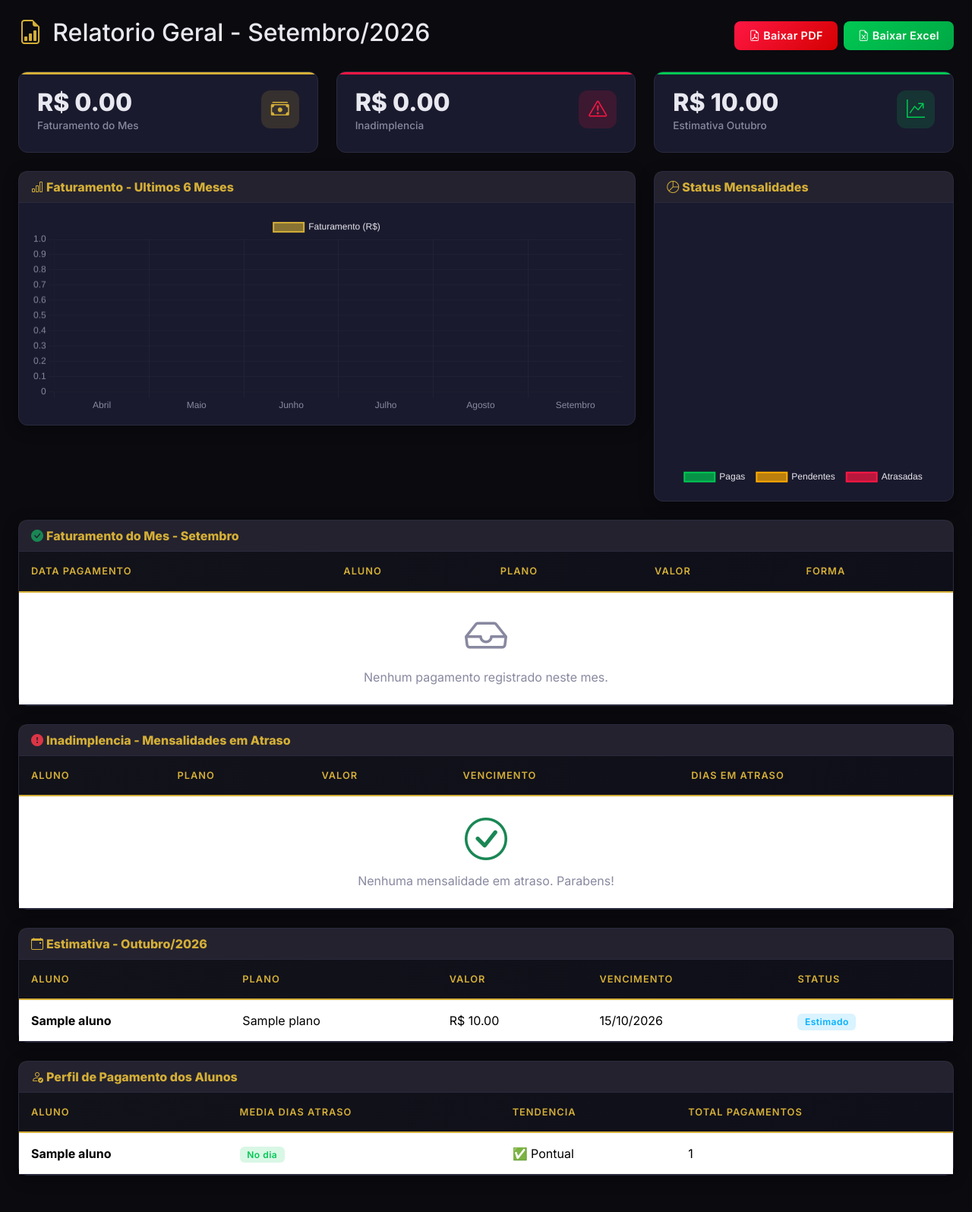
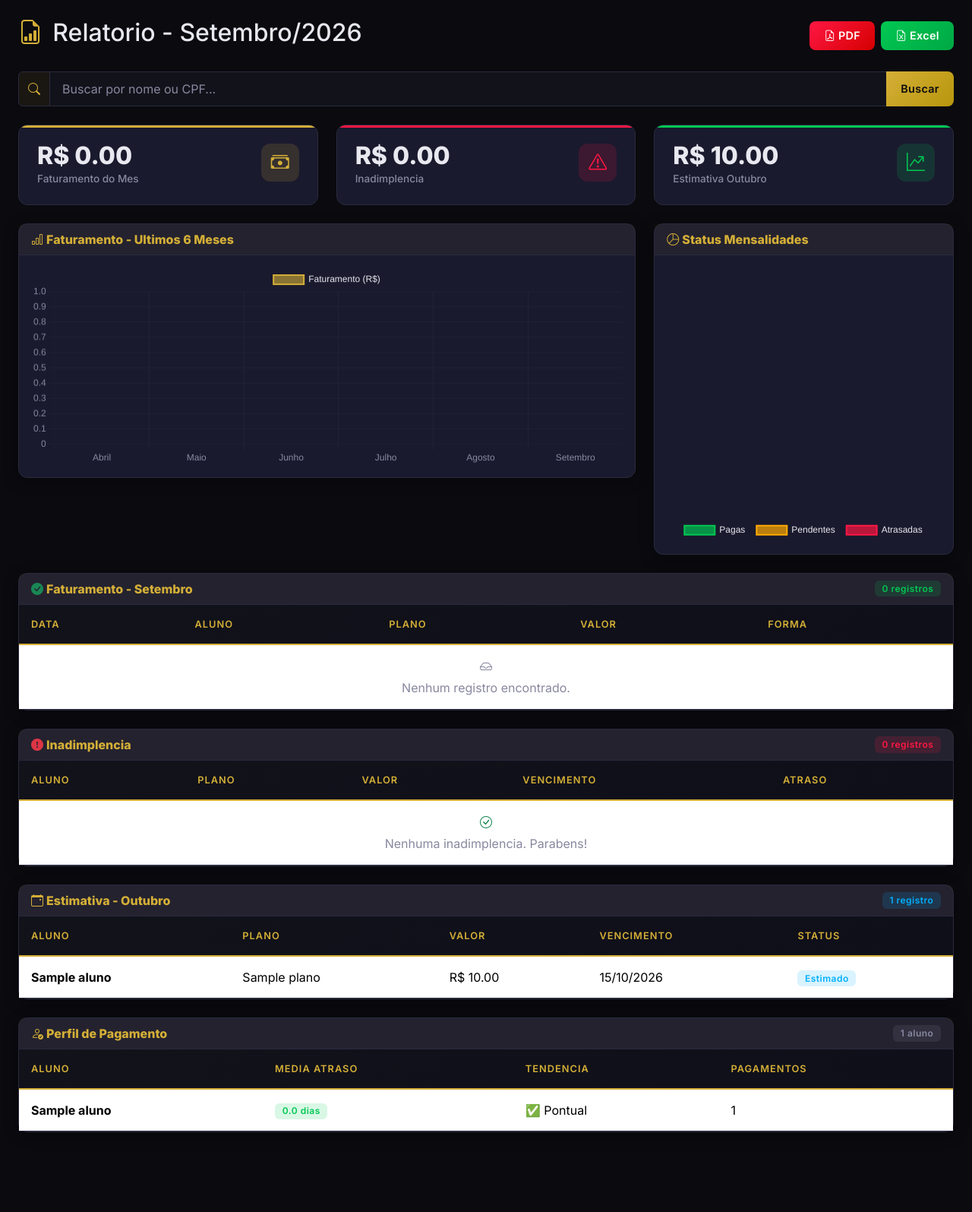
Before and after one commit to kauafernandomelo/Academia-VIP, a Flask app: page /relatorios/ in a window 1280 px wide. Shown: the part 67-1662 px from the top of the page at 76% size. After the commit the page ends 1557 px from the top, so only its background shows below. Run offline with Flask 3, Linux system fonts and the light colour scheme; a user stored in the database is signed in; tables that the repository leaves empty hold one stand-in row (values such as "Sample post").

Commit message:
feat: relatorios com busca por nome/CPF + paginacao 10 por tabela

```diff
--- a/frontend/templates/relatorios/index.html
+++ b/frontend/templates/relatorios/index.html
@@ -3,17 +3,34 @@
 {% block titulo %}Relatorio Geral - Academia VIP{% endblock %}
 
 {% block conteudo %}
+{% macro pagina_atual(tabela) %}page_{{ tabela }}={{ request.args.get('page_' + tabela, '1') }}{% endmacro %}
+{% macro manter_params(excluir='') %}
+q={{ q }}{% if excluir != 'fat' %}&page_fat={{ request.args.get('page_fat', '1') }}{% endif %}{% if excluir != 'inad' %}&page_inad={{ request.args.get('page_inad', '1') }}{% endif %}{% if excluir != 'est' %}&page_est={{ request.args.get('page_est', '1') }}{% endif %}{% if excluir != 'aviso' %}&page_aviso={{ request.args.get('page_aviso', '1') }}{% endif %}{% if excluir != 'perfil' %}&page_perfil={{ request.args.get('page_perfil', '1') }}{% endif %}
+{% endmacro %}
+
 <div class="d-flex justify-content-between align-items-center mb-4">
-    <h2><i class="bi bi-file-earmark-bar-graph"></i> Relatorio Geral - {{ meses[mes_atual] }}/{{ ano_atual }}</h2>
+    <h2><i class="bi bi-file-earmark-bar-graph"></i> Relatorio - {{ meses[mes_atual] }}/{{ ano_atual }}</h2>
     <div class="d-flex gap-2">
         <a href="{{ url_for('relatorios.pdf') }}" class="btn btn-danger">
-            <i class="bi bi-file-earmark-pdf"></i> Baixar PDF
+            <i class="bi bi-file-earmark-pdf"></i> PDF
         </a>
         <a href="{{ url_for('relatorios.excel') }}" class="btn btn-success">
-            <i class="bi bi-file-earmark-excel"></i> Baixar Excel
+            <i class="bi bi-file-earmark-excel"></i> Excel
         </a>
     </div>
 </div>
+
+<!-- BUSCA GLOBAL -->
+<form method="GET" class="mb-4">
+    <div class="input-group">
+        <span class="input-group-text"><i class="bi bi-search"></i></span>
+        <input type="text" name="q" class="form-control" placeholder="Buscar por nome ou CPF..." value="{{ q }}">
+        <button class="btn btn-primary" type="submit">Buscar</button>
+        {% if q %}
+        <a href="{{ url_for('relatorios.index') }}" class="btn btn-secondary">Limpar</a>
+        {% endif %}
+    </div>
+</form>
 
 <!-- STAT CARDS -->
 <div class="row g-4 mb-4">
@@ -74,22 +91,17 @@
 
 <!-- FATURAMENTO DO MES -->
 <div class="card mb-4">
-    <div class="card-header">
-        <i class="bi bi-check-circle-fill text-success"></i> <strong>Faturamento do Mes - {{ meses[mes_atual] }}</strong>
+    <div class="card-header d-flex justify-content-between align-items-center">
+        <span><i class="bi bi-check-circle-fill text-success"></i> <strong>Faturamento - {{ meses[mes_atual] }}</strong></span>
+        <span class="badge bg-success">{{ fat.total }} registro{{ 's' if fat.total != 1 }}</span>
     </div>
     <div class="table-responsive">
         <table class="table table-hover mb-0">
             <thead class="table-dark">
-                <tr>
-                    <th>Data Pagamento</th>
-                    <th>Aluno</th>
-                    <th>Plano</th>
-                    <th>Valor</th>
-                    <th>Forma</th>
-                </tr>
+                <tr><th>Data</th><th>Aluno</th><th>Plano</th><th>Valor</th><th>Forma</th></tr>
             </thead>
             <tbody>
-                {% for p in pagamentos_mes %}
+                {% for p in fat.lista %}
                 <tr>
                     <td>{{ p.data_pagamento.strftime('%d/%m/%Y') }}</td>
                     <td><strong>{{ p.mensalidade.matricula.aluno.nome }}</strong></td>
@@ -98,168 +110,162 @@
                     <td>{{ p.forma_pagamento.replace('_', ' ').title() }}</td>
                 </tr>
                 {% else %}
+                <tr><td colspan="5" class="text-center py-3" style="color:var(--vip-text-muted)"><i class="bi bi-inbox d-block mb-1"></i>Nenhum registro encontrado.</td></tr>
+                {% endfor %}
+            </tbody>
+        </table>
+    </div>
+    {% if fat.pages > 1 %}
+    <div class="card-footer">
+        <nav class="d-flex justify-content-between align-items-center">
+            <small class="text-muted">Mostrando {{ ((fat.page-1)*10)+1 }}-{{ [fat.page*10, fat.total]|min }} de {{ fat.total }}</small>
+            <ul class="pagination pagination-sm mb-0">
+                {% for p in range(1, fat.pages + 1) %}
+                <li class="page-item {{ 'active' if p == fat.page }}"><a class="page-link" href="?q={{ q }}&page_fat={{ p }}&page_inad={{ request.args.get('page_inad',1) }}&page_est={{ request.args.get('page_est',1) }}&page_aviso={{ request.args.get('page_aviso',1) }}&page_perfil={{ request.args.get('page_perfil',1) }}">{{ p }}</a></li>
+                {% endfor %}
+            </ul>
+        </nav>
+    </div>
+    {% endif %}
+</div>
+
+<!-- INADIMPLENCIA -->
+<div class="card mb-4">
+    <div class="card-header d-flex justify-content-between align-items-center">
+        <span><i class="bi bi-exclamation-circle-fill text-danger"></i> <strong>Inadimplencia</strong></span>
+        <span class="badge bg-danger">{{ inad.total }} registro{{ 's' if inad.total != 1 }}</span>
+    </div>
+    <div class="table-responsive">
+        <table class="table table-hover mb-0">
+            <thead class="table-dark">
+                <tr><th>Aluno</th><th>Plano</th><th>Valor</th><th>Vencimento</th><th>Atraso</th></tr>
+            </thead>
+            <tbody>
+                {% for m in inad.lista %}
                 <tr>
-                    <td colspan="5" class="text-center py-4" style="color: var(--vip-text-muted);">
-                        <i class="bi bi-inbox display-4 d-block mb-2"></i>
-                        Nenhum pagamento registrado neste mes.
-                    </td>
+                    <td><strong>{{ m.matricula.aluno.nome }}</strong></td>
+                    <td>{{ m.matricula.plano.nome }}</td>
+                    <td>R$ {{ "%.2f"|format(m.valor) }}</td>
+                    <td>{{ m.data_vencimento.strftime('%d/%m/%Y') }}</td>
+                    <td><span class="badge bg-danger">{{ (hoje - m.data_vencimento).days }} dias</span></td>
+                </tr>
+                {% else %}
+                <tr><td colspan="5" class="text-center py-3" style="color:var(--vip-text-muted)"><i class="bi bi-check-circle d-block mb-1 text-success"></i>Nenhuma inadimplencia. Parabens!</td></tr>
+                {% endfor %}
+            </tbody>
+        </table>
+    </div>
+    {% if inad.pages > 1 %}
+    <div class="card-footer">
+        <nav class="d-flex justify-content-between align-items-center">
+            <small class="text-muted">Mostrando {{ ((inad.page-1)*10)+1 }}-{{ [inad.page*10, inad.total]|min }} de {{ inad.total }}</small>
+            <ul class="pagination pagination-sm mb-0">
+                {% for p in range(1, inad.pages + 1) %}
+                <li class="page-item {{ 'active' if p == inad.page }}"><a class="page-link" href="?q={{ q }}&page_fat={{ request.args.get('page_fat',1) }}&page_inad={{ p }}&page_est={{ request.args.get('page_est',1) }}&page_aviso={{ request.args.get('page_aviso',1) }}&page_perfil={{ request.args.get('page_perfil',1) }}">{{ p }}</a></li>
+                {% endfor %}
+            </ul>
+        </nav>
+    </div>
+    {% endif %}
+</div>
+
+<!-- ESTIMATIVA PROXIMO MES -->
+<div class="card mb-4">
+    <div class="card-header d-flex justify-content-between align-items-center">
+        <span><i class="bi bi-calendar-event"></i> <strong>Estimativa - {{ meses[proximo_mes.month] }}</strong></span>
+        <span class="badge bg-info">{{ est.total }} registro{{ 's' if est.total != 1 }}</span>
+    </div>
+    <div class="table-responsive">
+        <table class="table table-hover mb-0">
+            <thead class="table-dark">
+                <tr><th>Aluno</th><th>Plano</th><th>Valor</th><th>Vencimento</th><th>Status</th></tr>
+            </thead>
+            <tbody>
+                {% for e in est.lista %}
+                <tr>
+                    <td><strong>{{ e.aluno }}</strong></td>
+                    <td>{{ e.plano }}</td>
+                    <td>R$ {{ "%.2f"|format(e.valor) }}</td>
+                    <td>{{ e.vencimento.strftime('%d/%m/%Y') }}</td>
+                    <td><span class="badge bg-{{ 'info' if e.status == 'estimado' else 'warning' }}">{{ 'Estimado' if e.status == 'estimado' else 'Pendente' }}</span></td>
+                </tr>
+                {% else %}
+                <tr><td colspan="5" class="text-center py-3" style="color:var(--vip-text-muted)"><i class="bi bi-inbox d-block mb-1"></i>Nenhuma estimativa.</td></tr>
+                {% endfor %}
+            </tbody>
+        </table>
+    </div>
+    {% if est.pages > 1 %}
+    <div class="card-footer">
+        <nav class="d-flex justify-content-between align-items-center">
+            <small class="text-muted">Mostrando {{ ((est.page-1)*10)+1 }}-{{ [est.page*10, est.total]|min }} de {{ est.total }}</small>
+            <ul class="pagination pagination-sm mb-0">
+                {% for p in range(1, est.pages + 1) %}
+                <li class="page-item {{ 'active' if p == est.page }}"><a class="page-link" href="?q={{ q }}&page_fat={{ request.args.get('page_fat',1) }}&page_inad={{ request.args.get('page_inad',1) }}&page_est={{ p }}&page_aviso={{ request.args.get('page_aviso',1) }}&page_perfil={{ request.args.get('page_perfil',1) }}">{{ p }}</a></li>
+                {% endfor %}
+            </ul>
+        </nav>
+    </div>
+    {% endif %}
+</div>
+
+<!-- AVISO 7 DIAS -->
+{% if aviso.total > 0 %}
+<div class="card mb-4 border-warning">
+    <div class="card-header bg-warning text-dark d-flex justify-content-between align-items-center">
+        <span><i class="bi bi-bell-fill"></i> <strong>Aviso - Faltam 7 dias ou menos</strong></span>
+        <span class="badge bg-dark text-warning">{{ aviso.total }}</span>
+    </div>
+    <div class="table-responsive">
+        <table class="table table-hover mb-0">
+            <thead class="table-dark">
+                <tr><th>Aluno</th><th>Plano</th><th>Valor</th><th>Vencimento</th><th>Faltam</th></tr>
+            </thead>
+            <tbody>
+                {% for m in aviso.lista %}
+                <tr>
+                    <td><strong>{{ m.matricula.aluno.nome }}</strong></td>
+                    <td>{{ m.matricula.plano.nome }}</td>
+                    <td>R$ {{ "%.2f"|format(m.valor) }}</td>
+                    <td>{{ m.data_vencimento.strftime('%d/%m/%Y') }}</td>
+                    <td><span class="badge bg-warning text-dark">{{ (m.data_vencimento - hoje).days }} dias</span></td>
                 </tr>
                 {% endfor %}
             </tbody>
         </table>
     </div>
+    {% if aviso.pages > 1 %}
+    <div class="card-footer">
+        <nav class="d-flex justify-content-between align-items-center">
+            <small class="text-muted">Mostrando {{ ((aviso.page-1)*10)+1 }}-{{ [aviso.page*10, aviso.total]|min }} de {{ aviso.total }}</small>
+            <ul class="pagination pagination-sm mb-0">
+                {% for p in range(1, aviso.pages + 1) %}
+                <li class="page-item {{ 'active' if p == aviso.page }}"><a class="page-link" href="?q={{ q }}&page_fat={{ request.args.get('page_fat',1) }}&page_inad={{ request.args.get('page_inad',1) }}&page_est={{ request.args.get('page_est',1) }}&page_aviso={{ p }}&page_perfil={{ request.args.get('page_perfil',1) }}">{{ p }}</a></li>
+                {% endfor %}
+            </ul>
+        </nav>
+    </div>
+    {% endif %}
 </div>
+{% endif %}
 
-<!-- INADIMPLENCIA -->
+<!-- PERFIL DE PAGAMENTO -->
+{% if perfil.total > 0 %}
 <div class="card mb-4">
-    <div class="card-header">
-        <i class="bi bi-exclamation-circle-fill text-danger"></i> <strong>Inadimplencia - Mensalidades em Atraso</strong>
+    <div class="card-header d-flex justify-content-between align-items-center">
+        <span><i class="bi bi-person-check"></i> <strong>Perfil de Pagamento</strong></span>
+        <span class="badge bg-secondary">{{ perfil.total }} aluno{{ 's' if perfil.total != 1 }}</span>
     </div>
     <div class="table-responsive">
         <table class="table table-hover mb-0">
             <thead class="table-dark">
-                <tr>
-                    <th>Aluno</th>
-                    <th>Plano</th>
-                    <th>Valor</th>
-                    <th>Vencimento</th>
-                    <th>Dias em Atraso</th>
-                </tr>
+                <tr><th>Aluno</th><th>Media Atraso</th><th>Tendencia</th><th>Pagamentos</th></tr>
             </thead>
             <tbody>
-                {% for m in mensalidades_atrasadas %}
-                <tr>
-                    <td><strong>{{ m.matricula.aluno.nome }}</strong></td>
-                    <td>{{ m.matricula.plano.nome }}</td>
-                    <td>R$ {{ "%.2f"|format(m.valor) }}</td>
-                    <td>{{ m.data_vencimento.strftime('%d/%m/%Y') }}</td>
-                    <td>
-                        {% set dias = (hoje - m.data_vencimento).days %}
-                        <span class="badge bg-danger">{{ dias }} {{ 'dia' if dias == 1 else 'dias' }}</span>
-                    </td>
-                </tr>
-                {% else %}
-                <tr>
-                    <td colspan="5" class="text-center py-4" style="color: var(--vip-text-muted);">
-                        <i class="bi bi-check-circle display-4 d-block mb-2 text-success"></i>
-                        Nenhuma mensalidade em atraso. Parabens!
-                    </td>
-                </tr>
-                {% endfor %}
-            </tbody>
-        </table>
-    </div>
-</div>
-
-<!-- ESTIMATIVA PROXIMO MES -->
-<div class="card mb-4">
-    <div class="card-header">
-        <i class="bi bi-calendar-event"></i> <strong>Estimativa - {{ meses[proximo_mes.month] }}/{{ proximo_mes.year }}</strong>
-    </div>
-    <div class="table-responsive">
-        <table class="table table-hover mb-0">
-            <thead class="table-dark">
-                <tr>
-                    <th>Aluno</th>
-                    <th>Plano</th>
-                    <th>Valor</th>
-                    <th>Vencimento</th>
-                    <th>Status</th>
-                </tr>
-            </thead>
-            <tbody>
-                {% for e in estimativas %}
-                <tr>
-                    <td><strong>{{ e.aluno }}</strong></td>
-                    <td>{{ e.plano }}</td>
-                    <td>R$ {{ "%.2f"|format(e.valor) }}</td>
-                    <td>{{ e.vencimento.strftime('%d/%m/%Y') }}</td>
-                    <td>
-                        {% if e.status == 'estimado' %}
-                            <span class="badge bg-info">Estimado</span>
-                        {% else %}
-                            <span class="badge bg-warning">Pendente</span>
-                        {% endif %}
-                    </td>
-                </tr>
-                {% else %}
-                <tr>
-                    <td colspan="5" class="text-center py-4" style="color: var(--vip-text-muted);">
-                        <i class="bi bi-inbox display-4 d-block mb-2"></i>
-                        Nenhuma estimativa para o proximo mes.
-                    </td>
-                </tr>
-                {% endfor %}
-            </tbody>
-        </table>
-    </div>
-</div>
-
-<!-- AVISO 7 DIAS -->
-{% if mensalidades_aviso %}
-<div class="card mb-4 border-warning">
-    <div class="card-header bg-warning text-dark">
-        <i class="bi bi-bell-fill"></i> <strong>Alunos com Aviso - Faltam 7 dias ou menos</strong>
-    </div>
-    <div class="table-responsive">
-        <table class="table table-hover mb-0">
-            <thead class="table-dark">
-                <tr>
-                    <th>Aluno</th>
-                    <th>Plano</th>
-                    <th>Valor</th>
-                    <th>Vencimento</th>
-                    <th>Faltam</th>
-                </tr>
-            </thead>
-            <tbody>
-                {% for m in mensalidades_aviso %}
-                <tr>
-                    <td><strong>{{ m.matricula.aluno.nome }}</strong></td>
-                    <td>{{ m.matricula.plano.nome }}</td>
-                    <td>R$ {{ "%.2f"|format(m.valor) }}</td>
-                    <td>{{ m.data_vencimento.strftime('%d/%m/%Y') }}</td>
-                    <td>
-                        {% set dias = (m.data_vencimento - hoje).days %}
-                        <span class="badge bg-warning text-dark">{{ dias }} {{ 'dia' if dias == 1 else 'dias' }}</span>
-                    </td>
-                </tr>
-                {% endfor %}
-            </tbody>
-        </table>
-    </div>
-</div>
-{% endif %}
-
-<!-- PERFIL DE PAGAMENTO -->
-{% if perfis %}
-<div class="card mb-4">
-    <div class="card-header">
-        <i class="bi bi-person-check"></i> <strong>Perfil de Pagamento dos Alunos</strong>
-    </div>
-    <div class="table-responsive">
-        <table class="table table-hover mb-0">
-            <thead class="table-dark">
-                <tr>
-                    <th>Aluno</th>
-                    <th>Media Dias Atraso</th>
-                    <th>Tendencia</th>
-                    <th>Total Pagamentos</th>
-                </tr>
-            </thead>
-            <tbody>
-                {% for p in perfis %}
+                {% for p in perfil.lista %}
                 <tr>
                     <td><strong>{{ p.aluno }}</strong></td>
-                    <td>
-                        {% if p.dias_medio <= 0 %}
-                            <span class="badge bg-success">No dia</span>
-                        {% elif p.dias_medio <= 3 %}
-                            <span class="badge bg-warning text-dark">{{ p.dias_medio }} dias</span>
-                        {% else %}
-                            <span class="badge bg-danger">{{ p.dias_medio }} dias</span>
-                        {% endif %}
-                    </td>
+                    <td><span class="badge bg-{{ 'success' if p.dias_medio <= 0 else 'warning' if p.dias_medio <= 3 else 'danger' }}">{{ p.dias_medio }} dias</span></td>
                     <td>{{ p.tendencia }}</td>
                     <td>{{ p.total_pagamentos }}</td>
                 </tr>
@@ -267,13 +273,24 @@
             </tbody>
         </table>
     </div>
+    {% if perfil.pages > 1 %}
+    <div class="card-footer">
+        <nav class="d-flex justify-content-between align-items-center">
+            <small class="text-muted">Mostrando {{ ((perfil.page-1)*10)+1 }}-{{ [perfil.page*10, perfil.total]|min }} de {{ perfil.total }}</small>
+            <ul class="pagination pagination-sm mb-0">
+                {% for p in range(1, perfil.pages + 1) %}
+                <li class="page-item {{ 'active' if p == perfil.page }}"><a class="page-link" href="?q={{ q }}&page_fat={{ request.args.get('page_fat',1) }}&page_inad={{ request.args.get('page_inad',1) }}&page_est={{ request.args.get('page_est',1) }}&page_aviso={{ request.args.get('page_aviso',1) }}&page_perfil={{ p }}">{{ p }}</a></li>
+                {% endfor %}
+            </ul>
+        </nav>
+    </div>
+    {% endif %}
 </div>
 {% endif %}
 {% endblock %}
 
 {% block scripts %}
 <script>
-    // Grafico de Barras - Faturamento Mensal
     const ctxBar = document.getElementById('graficoFaturamento').getContext('2d');
     new Chart(ctxBar, {
         type: 'bar',
@@ -290,24 +307,14 @@
         },
         options: {
             responsive: true,
-            plugins: {
-                legend: { labels: { color: '#e8e8f0' } }
-            },
+            plugins: { legend: { labels: { color: '#e8e8f0' } } },
             scales: {
-                y: {
-                    beginAtZero: true,
-                    ticks: { color: '#8888a0' },
-                    grid: { color: 'rgba(42, 42, 62, 0.5)' }
-                },
-                x: {
-                    ticks: { color: '#8888a0' },
-                    grid: { color: 'rgba(42, 42, 62, 0.5)' }
-                }
+                y: { beginAtZero: true, ticks: { color: '#8888a0' }, grid: { color: 'rgba(42,42,62,0.5)' } },
+                x: { ticks: { color: '#8888a0' }, grid: { color: 'rgba(42,42,62,0.5)' } }
             }
         }
     });
 
-    // Grafico de Pizza - Status
     const ctxPie = document.getElementById('graficoStatus').getContext('2d');
     new Chart(ctxPie, {
         type: 'doughnut',
@@ -315,19 +322,14 @@
             labels: ['Pagas', 'Pendentes', 'Atrasadas'],
             datasets: [{
                 data: [{{ status_count.pagas }}, {{ status_count.pendentes }}, {{ status_count.atrasadas }}],
-                backgroundColor: ['rgba(0, 200, 83, 0.7)', 'rgba(255, 171, 0, 0.7)', 'rgba(255, 23, 68, 0.7)'],
+                backgroundColor: ['rgba(0,200,83,0.7)', 'rgba(255,171,0,0.7)', 'rgba(255,23,68,0.7)'],
                 borderColor: ['#00c853', '#ffab00', '#ff1744'],
                 borderWidth: 2,
             }]
         },
         options: {
             responsive: true,
-            plugins: {
-                legend: {
-                    position: 'bottom',
-                    labels: { color: '#e8e8f0', padding: 15 }
-                }
-            }
+            plugins: { legend: { position: 'bottom', labels: { color: '#e8e8f0', padding: 15 } } }
         }
     });
 </script>
```
Also changed, not shown: backend/rotas/relatorios.py (+66 -2 lines).
